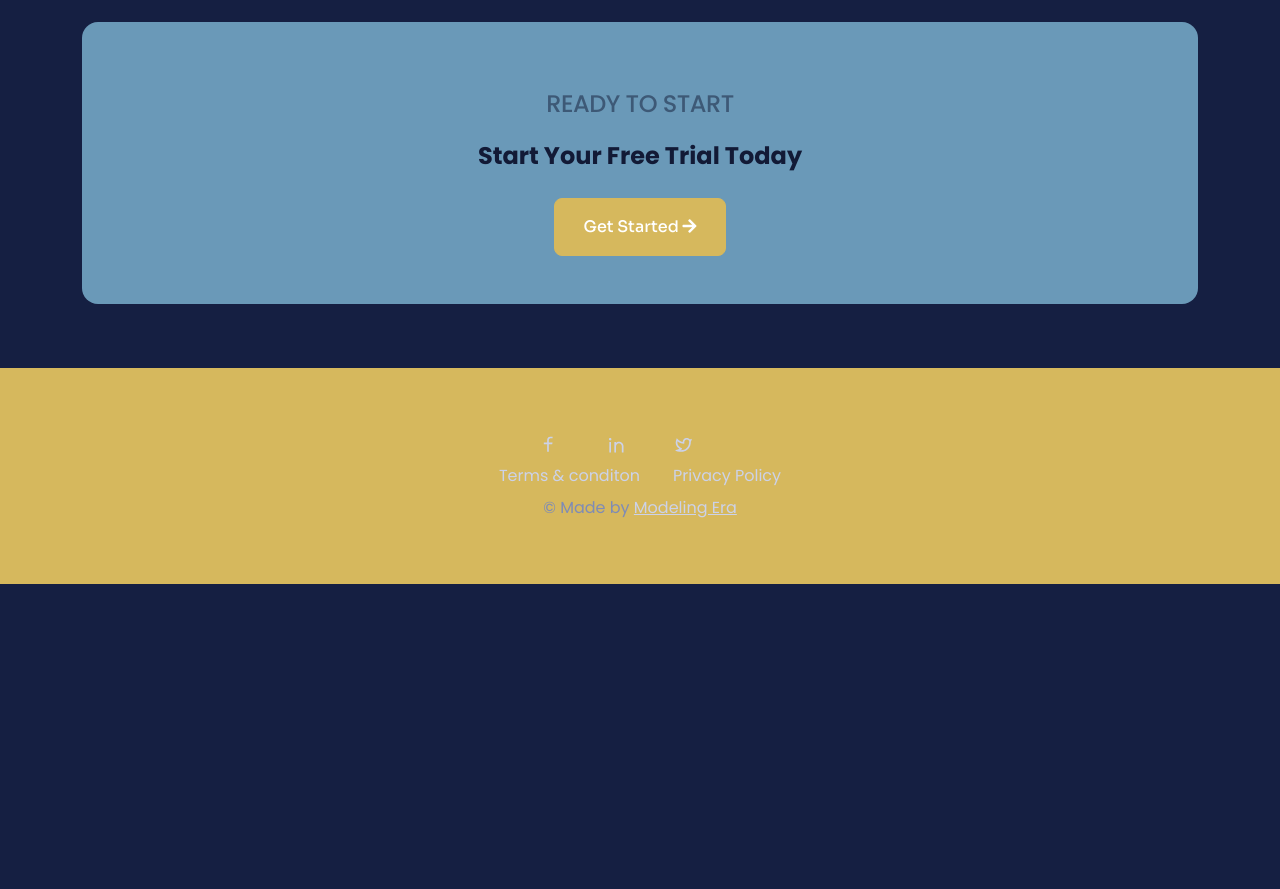
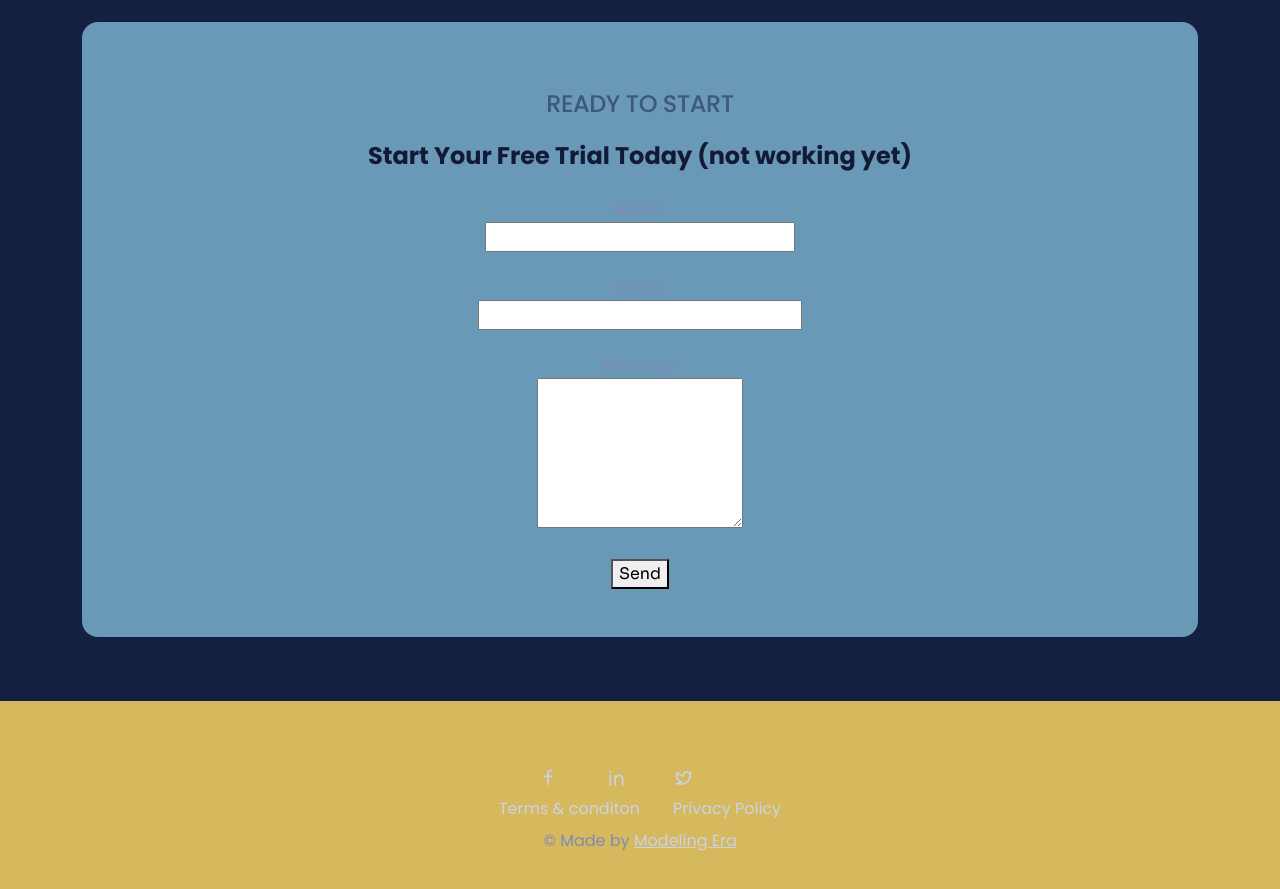
Before and after one commit to skanderturki/skanderturki.github.io, a plain HTML site: page index.html in a window 1280 px wide. Shown: the part 5460-6349 px from the top of the page. Before the commit the page ends 6044 px from the top, so only its background shows below. Drawn offline with nearby package versions, Linux system fonts and the light colour scheme.

Commit message:
updates website

```diff
--- a/index.html
+++ b/index.html
@@ -238,10 +238,23 @@
             <div class="p-5 bg-primary rounded-1">
               <div class="py-3">
                 <h4 class="opacity-50 ls-2 lh-base fw-medium text-darker">READY TO START</h4>
-                <h2 class="mt-3 fs-4 fs-sm-7 latter-sp-3 lh-base fw-bold text-darker">Start Your Free Trial Today </h2>
+                <h2 class="mt-3 fs-4 fs-sm-7 latter-sp-3 lh-base fw-bold text-darker">Start Your Free Trial Today (not working yet)</h2>
               </div>
               <div class="flex-center d-flex">
-                <button class="btn btn-info">Get Started <span class="fas fa-arrow-right"></span></button>
+                  <form action="mailto:skanderturki@gmail.com"
+                    method="POST"
+                    enctype="multipart/form-data"
+                    name="EmailForm">
+                        Name:<br>
+                        <input type="text" size="19" name="Contact-Name"><br><br>
+                        Email:<br>
+                        <input type="email" name="Contact-Email"><br><br>
+                        Message:<br>
+                        <textarea name="Contact-Message" rows="6″ cols="20″>
+                        </textarea><br><br>
+                        <button type="submit" value="Submit">Send</button>
+                  </form>
+                <!-- button class="btn btn-info">Get Started <span class="fas fa-arrow-right"></span></button -->
               </div>
             </div>
           </div>
```
